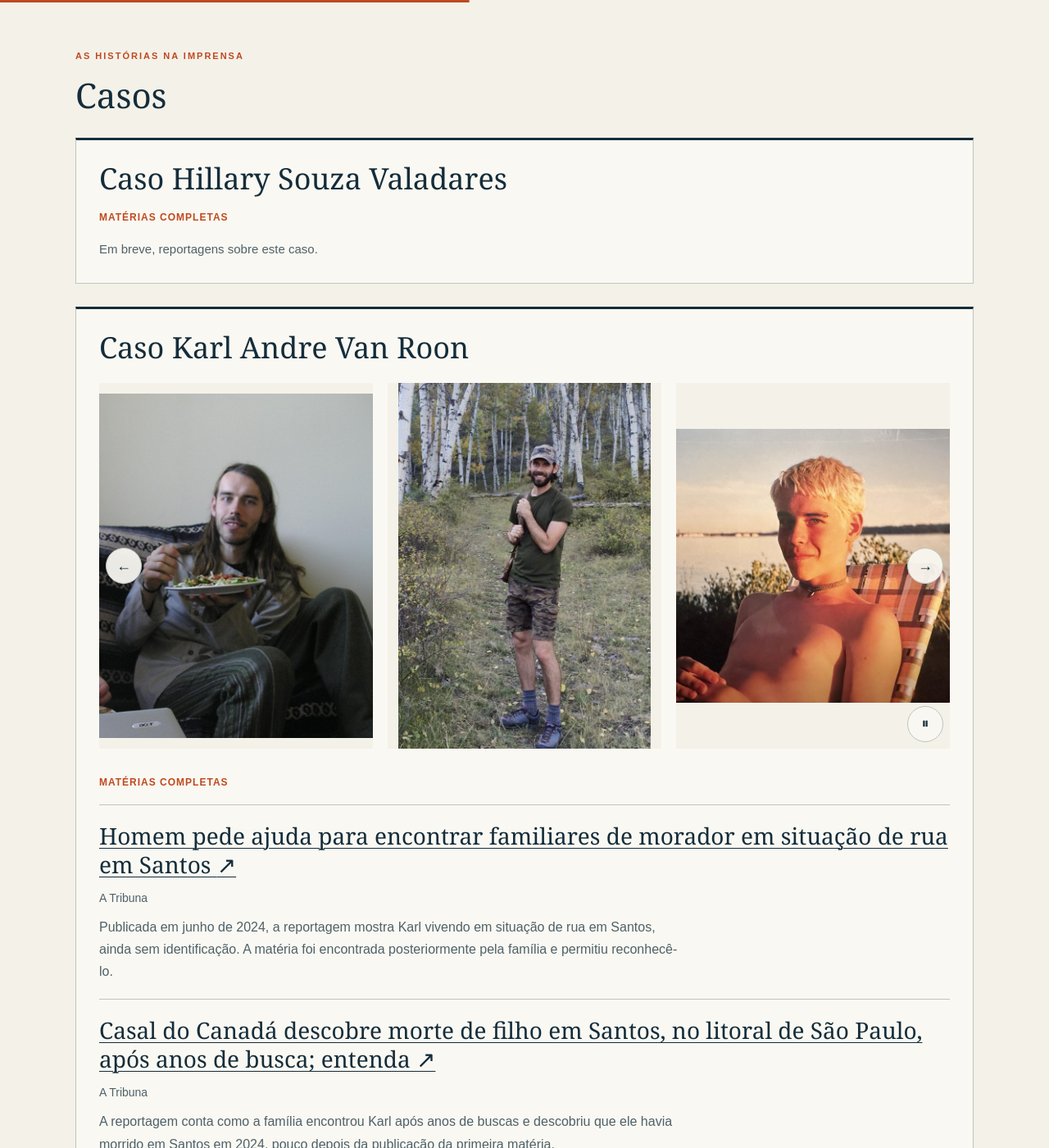
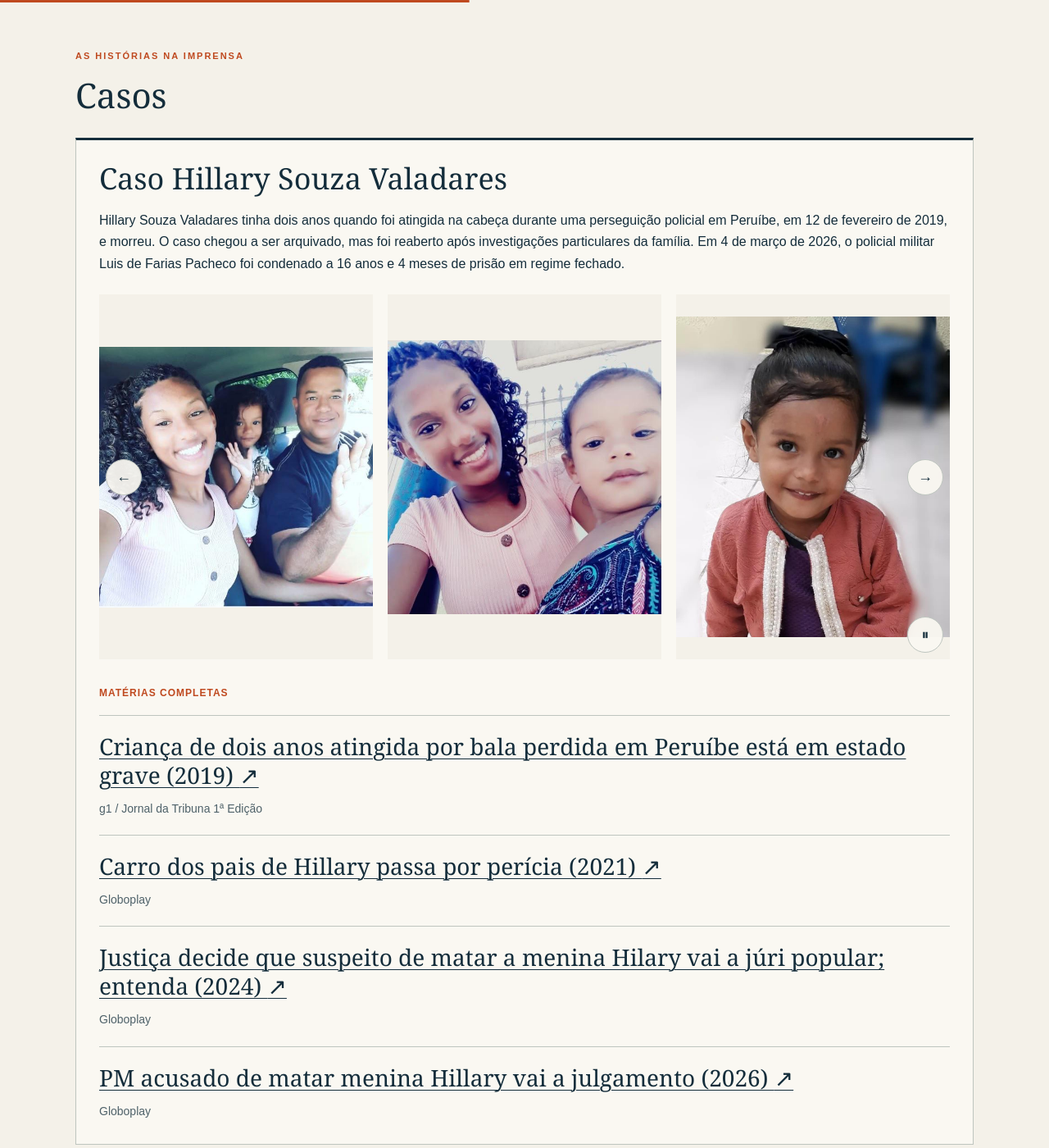
Before and after one commit to iarleyoliveira/ESCUTATIVA, a Jekyll site: the page built from index.html, in a window 1280 px wide and 1400 px high, scrolled down 3465 px. Shown: the whole window at 82% size. Built offline with Jekyll 4.4.1, drawn with Linux system fonts in a browser that asks for light colours; some of the changed text lies outside the part shown.

Commit message:
Completa casos de Felipe e Hillary com fotos e reportagens

```diff
--- a/_data/casos/caso-felipe.yml
+++ b/_data/casos/caso-felipe.yml
@@ -2,3 +2,29 @@ name: Caso Felipe Rodrigues da Silva Ribeiro
 id: caso-felipe
 published: true
 ordem: 3
+descricao: >-
+  Felipe Rodrigues, de quatro anos, foi diagnosticado com leucodistrofia
+  hipomielinizante tipo 15, uma doença rara e sem cura que compromete seus
+  movimentos. Sua família organizou uma vaquinha para comprar uma cadeira
+  postural. Após a publicação da reportagem, um doador anônimo pagou pela
+  cadeira, proporcionando mais conforto à rotina de Felipe e permitindo
+  passeios com a família.
+fotos:
+  - imagem: /assets/uploads/casos/caso-felipe-1.jpg
+    descricao: Felipe em sua cadeira, com a família ao lado de uma estátua do Hulk.
+  - imagem: /assets/uploads/casos/caso-felipe-2.jpg
+    descricao: Felipe com a família em uma visita ao vestiário do Santos Futebol Clube.
+  - imagem: /assets/uploads/casos/caso-felipe-3.jpg
+    descricao: Felipe com a família no banco de reservas do Santos Futebol Clube.
+  - imagem: /assets/uploads/casos/caso-felipe-4.jpg
+    descricao: Felipe na cadeira, com duas crianças ao seu lado em uma decoração de Natal.
+reportagens:
+  - formato: Texto
+    title: Pedido de ajuda para uma cadeira postural
+    veiculo: A Tribuna Online
+    resumo: >-
+      Publicada em 23 de abril de 2026, a reportagem apresenta a campanha da
+      família de Felipe para adquirir uma cadeira postural e melhorar sua
+      qualidade de vida. Após a publicação, um doador anônimo custeou a cadeira.
+    link: https://www.atribuna.com.br/cidades/santos/menino-de-4-anos-de-santos-e-unico-caso-de-doenca-genetica-rara-no-brasil-e-perde-movimento-do-corpo-familia-pede-ajuda-1.510953
+    published: true
--- a/_data/casos/caso-hillary.yml
+++ b/_data/casos/caso-hillary.yml
@@ -2,3 +2,39 @@ name: Caso Hillary Souza Valadares
 id: caso-hillary
 published: true
 ordem: 1
+descricao: >-
+  Hillary Souza Valadares tinha dois anos quando foi atingida na cabeça
+  durante uma perseguição policial em Peruíbe, em 12 de fevereiro de 2019,
+  e morreu. O caso chegou a ser arquivado, mas foi reaberto após investigações
+  particulares da família. Em 4 de março de 2026, o policial militar Luis de
+  Farias Pacheco foi condenado a 16 anos e 4 meses de prisão em regime fechado.
+fotos:
+  - imagem: /assets/uploads/casos/caso-hillary-1.jpg
+    descricao: Hillary sentada em um brinquedo colorido de madeira.
+  - imagem: /assets/uploads/casos/caso-hillary-2.jpg
+    descricao: Hillary com a família dentro de um carro.
+  - imagem: /assets/uploads/casos/caso-hillary-3.jpg
+    descricao: Hillary ao lado de uma mulher em uma fotografia ao ar livre.
+  - imagem: /assets/uploads/casos/caso-hillary-4.jpg
+    descricao: Hillary usando um casaco rosa e um laço no cabelo.
+reportagens:
+  - formato: Vídeo
+    title: Criança de dois anos atingida por bala perdida em Peruíbe está em estado grave (2019)
+    veiculo: g1 / Jornal da Tribuna 1ª Edição
+    link: https://g1.globo.com/sp/santos-regiao/videos-jornal-tribuna-1-edicao/video/crianca-de-dois-anos-atingida-por-bala-perdida-em-peruibe-esta-em-estado-grave-7382089.ghtml
+    published: true
+  - formato: Vídeo
+    title: Carro dos pais de Hillary passa por perícia (2021)
+    veiculo: Globoplay
+    link: https://globoplay.globo.com/v/9404679/
+    published: true
+  - formato: Vídeo
+    title: Justiça decide que suspeito de matar a menina Hilary vai a júri popular; entenda (2024)
+    veiculo: Globoplay
+    link: https://globoplay.globo.com/v/13075227/
+    published: true
+  - formato: Vídeo
+    title: PM acusado de matar menina Hillary vai a julgamento (2026)
+    veiculo: Globoplay
+    link: https://globoplay.globo.com/v/14400652/
+    published: true
```
Also changed, not shown: assets/uploads/casos/caso-felipe-1.jpg (added), assets/uploads/casos/caso-felipe-2.jpg (added), assets/uploads/casos/caso-felipe-3.jpg (added), assets/uploads/casos/caso-felipe-4.jpg (added), assets/uploads/casos/caso-hillary-1.jpg (added), assets/uploads/casos/caso-hillary-2.jpg (added), assets/uploads/casos/caso-hillary-3.jpg (added), assets/uploads/casos/caso-hillary-4.jpg (added).
